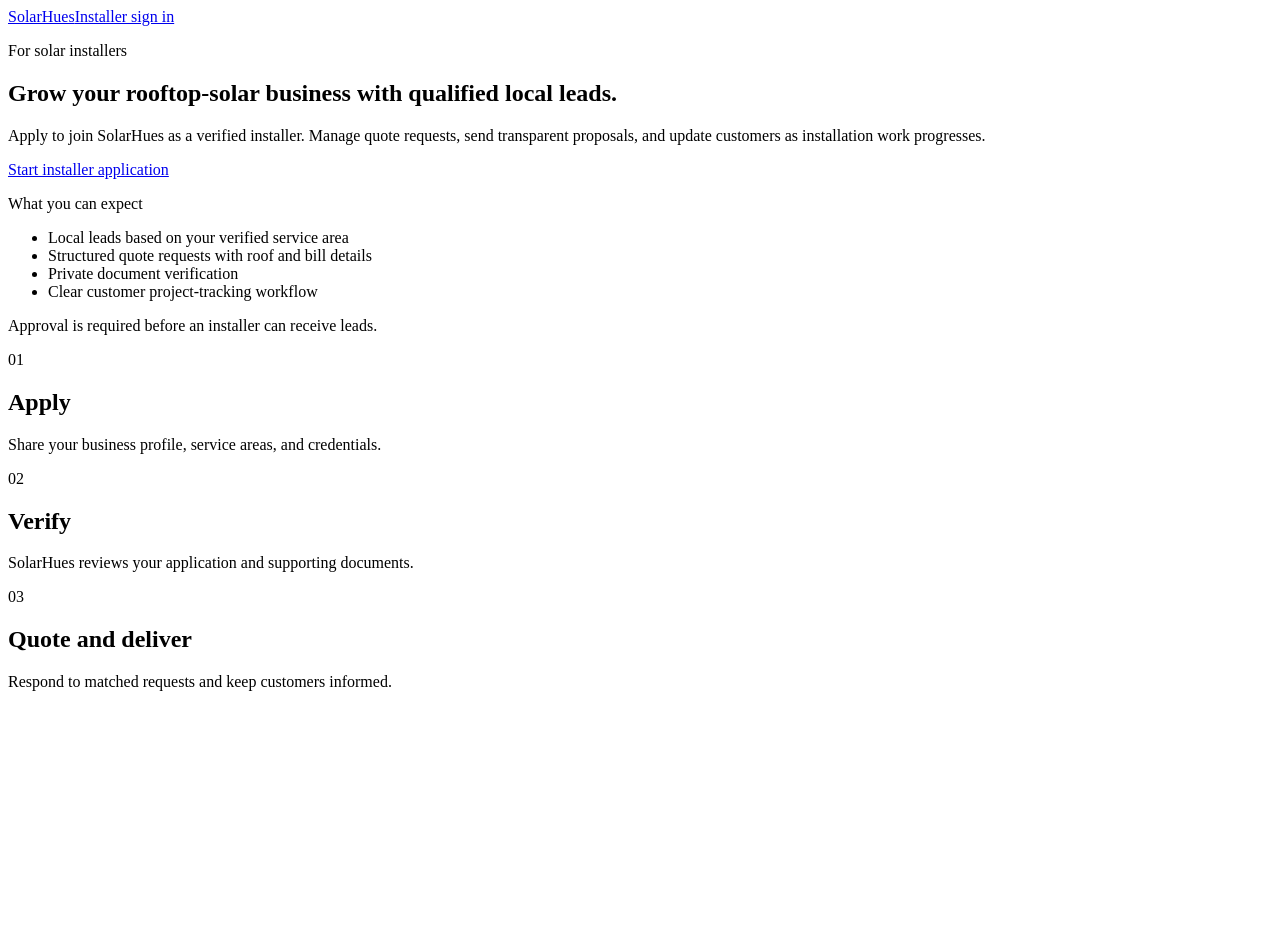
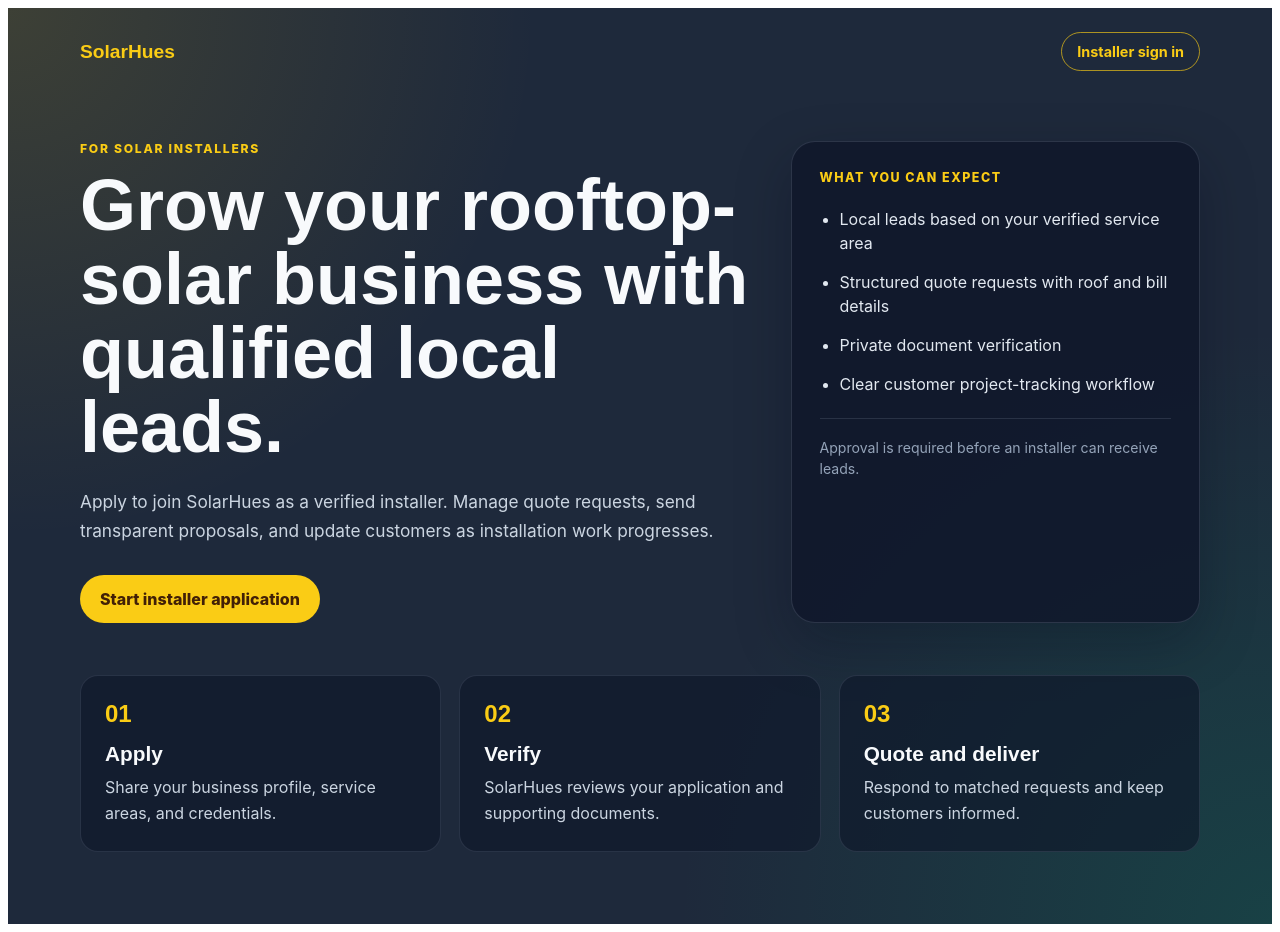
Before and after one commit to Solarhues/Solarhues-site, a Next.js app: page /vendor-apply in a window 1280 px wide. Before the commit the page ends 800 px from the top, so only its background shows below. Built offline with nearby package versions, Linux system fonts and the light colour scheme.

Commit message:
Refactor VendorApplyPage with inline styles

```diff
--- a/app/vendor-apply/page.js
+++ b/app/vendor-apply/page.js
@@ -2,71 +2,216 @@
 
 import Link from 'next/link';
 
+const styles = {
+  page: {
+    minHeight: '100vh',
+    padding: '24px',
+    color: '#f8fafc',
+    background:
+      'radial-gradient(circle at top left, rgba(250, 204, 21, 0.14), transparent 34%), radial-gradient(circle at bottom right, rgba(5, 150, 105, 0.22), transparent 38%), #1e293b',
+    fontFamily: 'Inter, Arial, sans-serif',
+  },
+  container: {
+    width: 'min(1120px, 100%)',
+    margin: '0 auto',
+  },
+  nav: {
+    display: 'flex',
+    alignItems: 'center',
+    justifyContent: 'space-between',
+    gap: '16px',
+    paddingBottom: '42px',
+  },
+  brand: {
+    color: '#facc15',
+    fontFamily: '"Space Grotesk", Arial, sans-serif',
+    fontSize: '1.2rem',
+    fontWeight: 800,
+    textDecoration: 'none',
+  },
+  loginLink: {
+    padding: '10px 15px',
+    border: '1px solid rgba(250, 204, 21, 0.65)',
+    borderRadius: '999px',
+    color: '#facc15',
+    fontSize: '0.9rem',
+    fontWeight: 700,
+    textDecoration: 'none',
+  },
+  hero: {
+    display: 'grid',
+    gridTemplateColumns: 'minmax(0, 1.25fr) minmax(280px, 0.75fr)',
+    gap: '28px',
+    alignItems: 'stretch',
+    padding: '28px 0 52px',
+  },
+  eyebrow: {
+    margin: '0 0 12px',
+    color: '#facc15',
+    fontSize: '0.76rem',
+    fontWeight: 800,
+    letterSpacing: '0.14em',
+    textTransform: 'uppercase',
+  },
+  title: {
+    maxWidth: '720px',
+    margin: 0,
+    fontFamily: '"Space Grotesk", Arial, sans-serif',
+    fontSize: 'clamp(2.3rem, 6vw, 4.5rem)',
+    lineHeight: 1.03,
+  },
+  description: {
+    maxWidth: '650px',
+    margin: '22px 0 30px',
+    color: '#cbd5e1',
+    fontSize: '1.08rem',
+    lineHeight: 1.7,
+  },
+  primaryLink: {
+    display: 'inline-block',
+    padding: '14px 20px',
+    borderRadius: '999px',
+    background: '#facc15',
+    color: '#422006',
+    fontWeight: 800,
+    textDecoration: 'none',
+  },
+  panel: {
+    padding: '28px',
+    border: '1px solid rgba(148, 163, 184, 0.2)',
+    borderRadius: '24px',
+    background: 'rgba(15, 23, 42, 0.82)',
+    boxShadow: '0 20px 55px rgba(2, 6, 23, 0.25)',
+  },
+  panelLabel: {
+    margin: 0,
+    color: '#facc15',
+    fontSize: '0.78rem',
+    fontWeight: 800,
+    letterSpacing: '0.12em',
+    textTransform: 'uppercase',
+  },
+  list: {
+    display: 'grid',
+    gap: '15px',
+    margin: '22px 0',
+    paddingLeft: '20px',
+    color: '#e2e8f0',
+    lineHeight: 1.5,
+  },
+  note: {
+    margin: 0,
+    paddingTop: '18px',
+    borderTop: '1px solid rgba(148, 163, 184, 0.18)',
+    color: '#94a3b8',
+    fontSize: '0.88rem',
+    lineHeight: 1.5,
+  },
+  steps: {
+    display: 'grid',
+    gridTemplateColumns: 'repeat(3, minmax(0, 1fr))',
+    gap: '18px',
+    paddingBottom: '48px',
+  },
+  step: {
+    padding: '24px',
+    border: '1px solid rgba(148, 163, 184, 0.16)',
+    borderRadius: '18px',
+    background: 'rgba(15, 23, 42, 0.65)',
+  },
+  number: {
+    color: '#facc15',
+    fontFamily: '"Space Grotesk", Arial, sans-serif',
+    fontSize: '1.5rem',
+    fontWeight: 800,
+  },
+  stepTitle: {
+    margin: '14px 0 9px',
+    fontFamily: '"Space Grotesk", Arial, sans-serif',
+    fontSize: '1.3rem',
+  },
+  stepText: {
+    margin: 0,
+    color: '#cbd5e1',
+    lineHeight: 1.6,
+  },
+};
+
 export default function VendorApplyPage() {
   return (
-    <main className="vendor-apply-page">
-      <nav className="vendor-apply-nav">
-        <Link href="/" className="vendor-apply-brand">
+    <main style={styles.page}>
+      <div style={styles.container}>
+        <nav style={styles.nav}>
+          <Link href="/" style={styles.brand}>
             SolarHues
           </Link>
 
-        <Link href="/vendor-login" className="vendor-apply-login">
+          <Link href="/vendor-login" style={styles.loginLink}>
             Installer sign in
           </Link>
         </nav>
 
-      <section className="vendor-apply-hero">
-        <div className="vendor-apply-copy">
-          <p className="vendor-apply-eyebrow">For solar installers</p>
+        <section style={styles.hero}>
+          <div>
+            <p style={styles.eyebrow}>For solar installers</p>
 
-          <h1>Grow your rooftop-solar business with qualified local leads.</h1>
+            <h1 style={styles.title}>
+              Grow your rooftop-solar business with qualified local leads.
+            </h1>
 
-          <p>
+            <p style={styles.description}>
               Apply to join SolarHues as a verified installer. Manage quote
               requests, send transparent proposals, and update customers as
               installation work progresses.
             </p>
 
-          <Link href="/vendor-login" className="vendor-apply-primary">
+            <Link href="/vendor-login" style={styles.primaryLink}>
               Start installer application
             </Link>
           </div>
 
-        <aside className="vendor-apply-panel">
-          <p className="vendor-apply-panel-label">What you can expect</p>
+          <aside style={styles.panel}>
+            <p style={styles.panelLabel}>What you can expect</p>
 
-          <ul>
+            <ul style={styles.list}>
               <li>Local leads based on your verified service area</li>
               <li>Structured quote requests with roof and bill details</li>
               <li>Private document verification</li>
               <li>Clear customer project-tracking workflow</li>
             </ul>
 
-          <p className="vendor-apply-note">
+            <p style={styles.note}>
               Approval is required before an installer can receive leads.
             </p>
           </aside>
         </section>
 
-      <section className="vendor-apply-steps">
-        <article>
-          <span>01</span>
-          <h2>Apply</h2>
-          <p>Share your business profile, service areas, and credentials.</p>
+        <section style={styles.steps}>
+          <article style={styles.step}>
+            <span style={styles.number}>01</span>
+            <h2 style={styles.stepTitle}>Apply</h2>
+            <p style={styles.stepText}>
+              Share your business profile, service areas, and credentials.
+            </p>
           </article>
 
-        <article>
-          <span>02</span>
-          <h2>Verify</h2>
-          <p>SolarHues reviews your application and supporting documents.</p>
+          <article style={styles.step}>
+            <span style={styles.number}>02</span>
+            <h2 style={styles.stepTitle}>Verify</h2>
+            <p style={styles.stepText}>
+              SolarHues reviews your application and supporting documents.
+            </p>
           </article>
 
-        <article>
-          <span>03</span>
-          <h2>Quote and deliver</h2>
-          <p>Respond to matched requests and keep customers informed.</p>
+          <article style={styles.step}>
+            <span style={styles.number}>03</span>
+            <h2 style={styles.stepTitle}>Quote and deliver</h2>
+            <p style={styles.stepText}>
+              Respond to matched requests and keep customers informed.
+            </p>
           </article>
         </section>
+      </div>
     </main>
   );
 }
```
Lines whose indentation alone changed are shown as unchanged.
